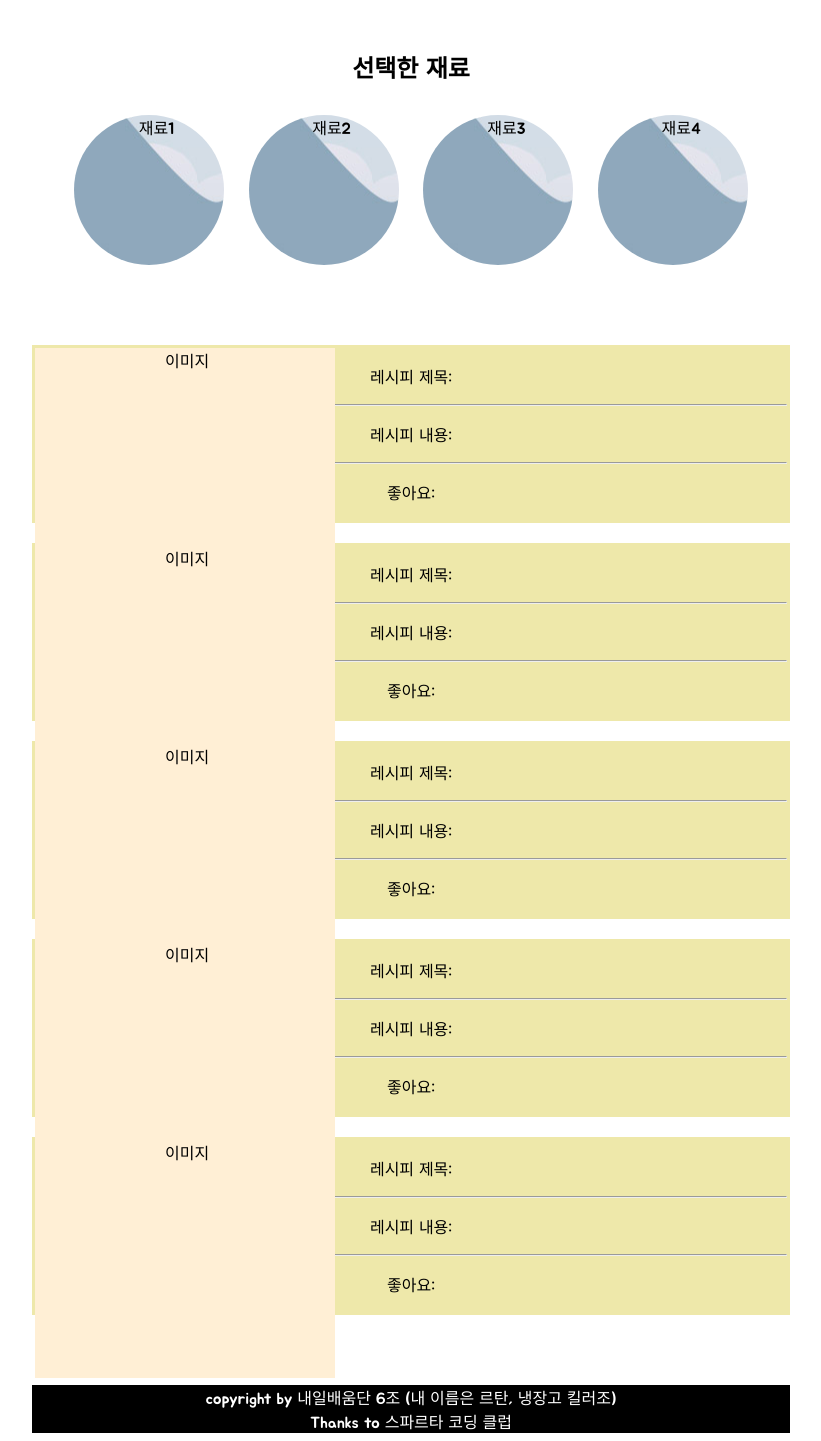
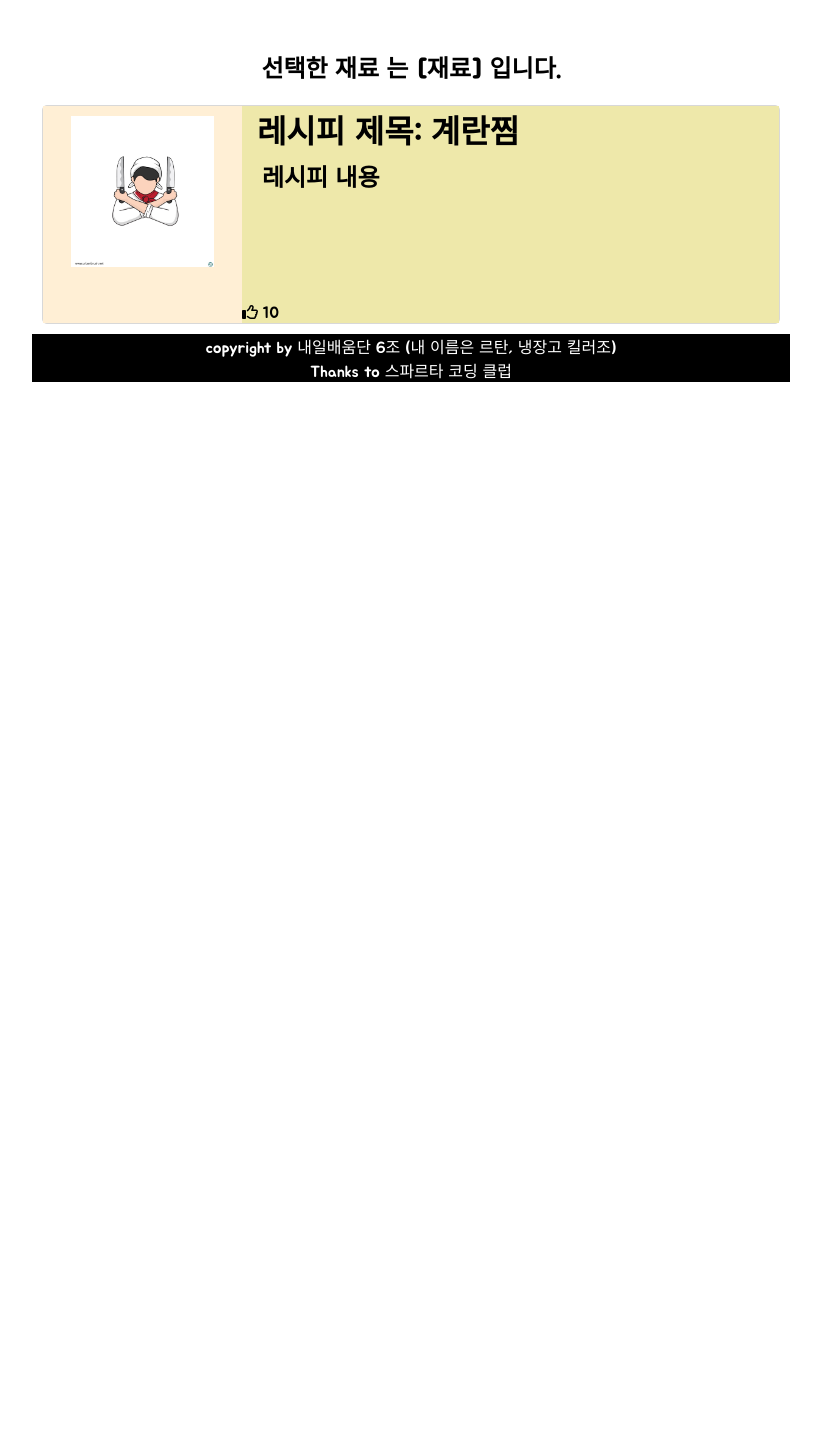
Before and after one commit to sparta-github-group6/show_me_the_recipe-mc6, a Flask app: page /recommend in a window 1280 px wide. Shown: the part 285-1726 px from the top of the page, without its empty margins (229-1050 px from the left). After the commit the page ends 667 px from the top, so only its background shows below. Run offline with Flask 2, Linux system fonts and the light colour scheme; some libraries are stand-ins or nearby versions.

Commit message:
woongs commit

```diff
--- a/app.py
+++ b/app.py
@@ -12,11 +12,19 @@ def init():
     return render_template('index.html')
 
 
+# 멤버 소개 페이지
 @app.route('/about')
 def about_page():
     return render_template('about.html')
 
 
+# 전체 요리 레시피 순위 페이지
+@app.route('/rank')
+def rank_page():
+    return render_template('rank.html')
+
+
+# 요리 레시피 리스트 요청
 @app.route('/recommend')
 def recommend_page():
     return render_template('recommend.html')
@@ -27,15 +35,11 @@ def recipe_page():
     return render_template('recipe.html')
 
 
-@app.route('/rank')
-def rank_page():
-    return render_template('rank.html')
-
 @app.route('/api/recipes', methods=['POST'])
 def like_star():
     name_receive = request.form['name_give']
 
-    target_star = db.recipes.find_one({'name':name_receive})
+    target_star = db.recipes.find_one({'name': name_receive})
     current_like = target_star['like']
 
     new_like = current_like + 1
@@ -44,9 +48,8 @@ def like_star():
 
     return jsonify({'msg': '좋아요 완료!'})
 
-#요리 레시피 요청
 
-
+# 요리 레시피 요청
 # @app.route('/recipe', methods=['GET'])
 # def show_recipe():
 #     sample_receive = request.args.get('sample_give')
@@ -55,7 +58,7 @@ def like_star():
 
 @app.route('/recipe', methods=['GET'])
 def recipe():
-    name_receive = db.recipes.find_one({'name':"계란찜 [Gyeran-jjim]"})
+    name_receive = db.recipes.find_one({'name': "계란찜 [Gyeran-jjim]"})
     print(name_receive)
     return jsonify({'msg': 'list 연결되었습니다!'})
 
--- a/static/rank.js
+++ b/static/rank.js
@@ -1,12 +1,12 @@
 
 $(document).ready(() => {
-    showList();
+    showAllList();
 })
 
-function showList() {
+function showAllList() {
     $.ajax({
         type:'GET',
-        url: '',
+        url: '', //레시피 가져올 url  필요
         data:{},
         success: function (response){
             let recipeList = response['recipe_lists']
--- a/static/style.css
+++ b/static/style.css
@@ -339,35 +368,80 @@ main {
     border-radius: 50%;
 }
 
+.recipes_all_about {
+    display: flex;
+    margin: 10px;
+    border: 1px solid #d8d8d8;
+    border-radius: 5px;
+
+}
+
 .recipes_img {
     float : left;
-  width : 300px;
-  height : 238px;
+    width: 25%;
     background-color: papayawhip;
-  margin-bottom: 30px;
-  position: absolute;
+    padding: 10px;
+    /*position: absolute;*/
 }
 
-.section {
-  height: 100px;
-  margin-bottom:30px;
-  text-align: left;
+.list-img-cook{
+    width: 80%;
 }
 
-.recipes_all_about_1{
-  border: 3px solid palegoldenrod;
+
+
+.recipes_information {
+    width: 75%;
+    text-align: start;
     background-color: palegoldenrod;
+
 }
 
-.recipes_all_about_2, .recipes_all_about_3, .recipes_all_about_4 {
-  margin-top: 20px;
-  border: 3px solid palegoldenrod;
-  background-color: palegoldenrod;
+.recipes_information h3{
+    margin: 0 0 0 15px;
+    font-size: 32px;
 }
 
-.recipes_all_about_5{
-  margin-top: 20px;
-  margin-bottom: 70px;
-  border: 3px solid palegoldenrod;
-  background-color: palegoldenrod;
+.recipes_title {
+    width: 100%;
+    margin-bottom: 0;
 }
+
+.recipes_desc {
+    height: 150px;
+}
+
+.recipes_desc h4{
+    font-size: 24px;
+    margin: 0 0 0 20px;
+    padding-top: 5px;
+
+}
+
+.recipes_like {
+    height: 20px;
+
+}
+/*.section {*/
+/*  height: 100px;*/
+/*  margin-bottom:30px;*/
+/*  text-align: left;*/
+/*}*/
+
+/*.recipes_all_about_1{*/
+/*  border: 3px solid palegoldenrod;*/
+/*  background-color: palegoldenrod;*/
+/*}*/
+
+/*.recipes_all_about_2, .recipes_all_about_3, .recipes_all_about_4 {*/
+/*  margin-top: 20px;*/
+/*  border: 3px solid palegoldenrod;*/
+/*  background-color: palegoldenrod;*/
+/*}*/
+
+/*.recipes_all_about_5{*/
+/*  margin-top: 20px;*/
+/*  margin-bottom: 70px;*/
+/*  border: 3px solid palegoldenrod;*/
+/*  background-color: palegoldenrod;*/
+/*}*/
--- a/templates/recommend.html
+++ b/templates/recommend.html
@@ -49,95 +49,42 @@
         <main id="soo">
 
             <section class="section-main" id="ingredients-main">
-                <h2>선택한 재료</h2>
+                <h2>선택한 재료 는 [재료] 입니다.</h2>
 
-                <div class="selected-ingredients">
-                    <img class="ingredients" src="" alt="재료1">
-                    <img class="ingredients" src="" alt="재료2">
-                    <img class="ingredients" src="" alt="재료3">
-                    <img class="ingredients" src="" alt="재료4">
-                </div>
+                {#                <div class="selected-ingredients">#}
+                {#                    <img class="ingredients" src="" alt="재료1">#}
+                {#                    <img class="ingredients" src="" alt="재료2">#}
+                {#                    <img class="ingredients" src="" alt="재료3">#}
+                {#                    <img class="ingredients" src="" alt="재료4">#}
+                {#                </div>#}
             </section>
 
             <div class="recipe-box" id="matched-dishes">
 
-                <a href="/recipe"><div class="recipes_all_about_1">
+                <a href="/recipe">
+                    <div class="recipes_all_about">
 
-                    <nav class="recipes_img"><img> 이미지</nav>
+                        <div class="recipes_img">
+                            <img src="../static/logo.png" class="list-img-cook" alt="요리 이미지">
+                        </div>
 
-                    <section class="recipes_information">
-                        <p class="recipes_title"> 레시피 제목: </p>
-                        <hr>
-                        <p class="recipes_desc"> 레시피 내용: </p>
-                        <hr>
-                        <p class="recipes_like"> 좋아요: </p>
-                    </section>
+                        <div class="recipes_information">
+                            <div class="recipes_title">
+                                <h3>레시피 제목: 계란찜 </h3>
+                            </div>
 
-                </div></a>
+                            <div class="recipes_desc">
+                                <h4>레시피 내용</h4>
+                                <p>
 
-                <div class="recipes_all_about_2">
+                                </p>
+                            </div>
 
-                    <nav class="recipes_img"><img> 이미지 </img></nav>
+                            <div class="recipes_like"><i class="far fa-thumbs-up"></i> 10 </div>
+                        </div>
 
-                    <section class="recipes_information">
-
-                        <p class="recipes_title"> 레시피 제목: </p>
-                        <hr>
-                        <p class="recipes_desc"> 레시피 내용: </p>
-                        <hr>
-                        <p class="recipes_like"> 좋아요: </p>
-
-                    </section>
-
-                </div>
-
-                <div class="recipes_all_about_3">
-
-                    <nav class="recipes_img"><img> 이미지 </img></nav>
-
-                    <section class="recipes_information">
-
-                        <p class="recipes_title"> 레시피 제목: </p>
-                        <hr>
-                        <p class="recipes_desc"> 레시피 내용: </p>
-                        <hr>
-                        <p class="recipes_like"> 좋아요: </p>
-
-                    </section>
-
-                </div>
-
-                <div class="recipes_all_about_4">
-
-                    <nav class="recipes_img"><img> 이미지 </img></nav>
-
-                    <section class="recipes_information">
-
-                        <p class="recipes_title"> 레시피 제목: </p>
-                        <hr>
-                        <p class="recipes_desc"> 레시피 내용: </p>
-                        <hr>
-                        <p class="recipes_like"> 좋아요: </p>
-
-                    </section>
-
-                </div>
-
-                <div class="recipes_all_about_5">
-
-                    <nav class="recipes_img"><img> 이미지 </img></nav>
-
-                    <section class="recipes_information">
-
-                        <p class="recipes_title"> 레시피 제목: </p>
-                        <hr>
-                        <p class="recipes_desc"> 레시피 내용: </p>
-                        <hr>
-                        <p class="recipes_like"> 좋아요: </p>
-
-                    </section>
-
-                </div>
+                    </div>
+                </a>
 
             </div>
         </main>
```
Also changed, not shown: other parts of static/style.css (+52 -23 lines), templates/index.html (+2 -30 lines), templates/rank.html (+22 -37 lines). Lines whose indentation alone changed are shown as unchanged.
